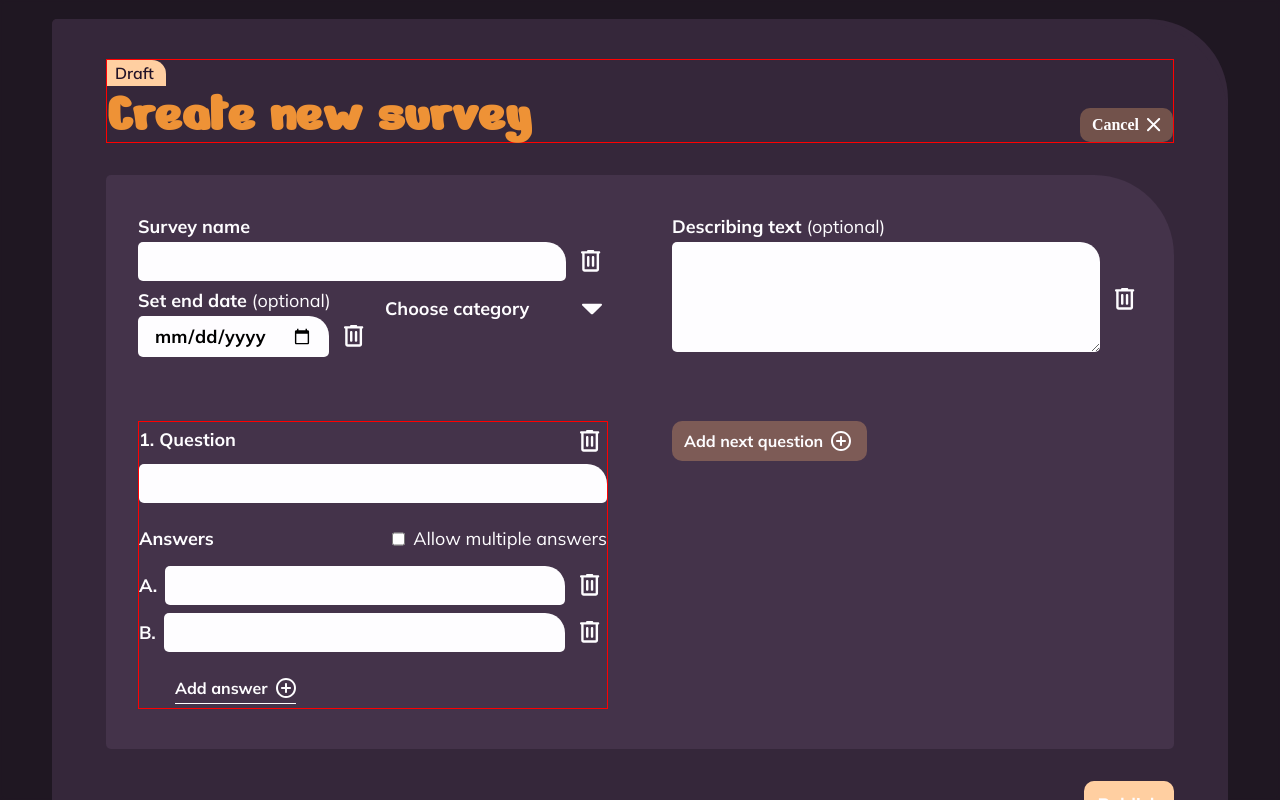
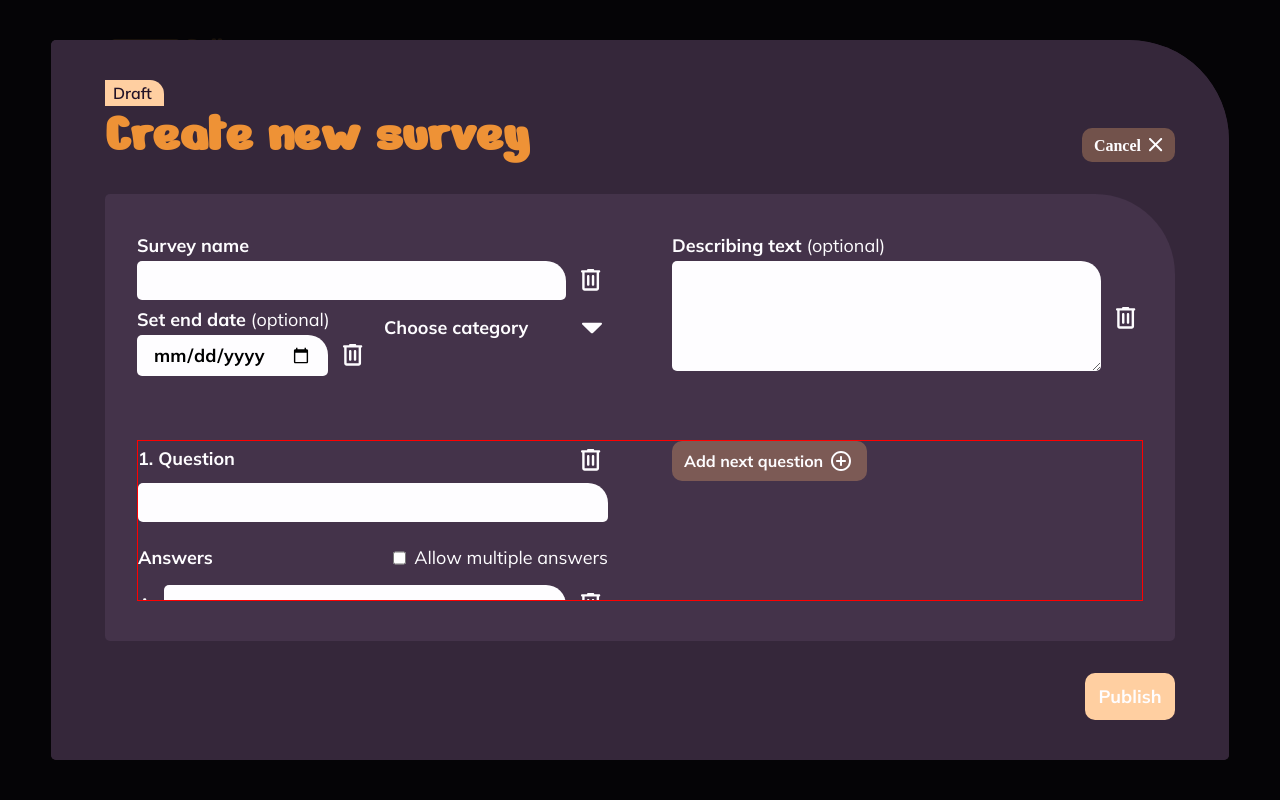
Before and after one commit to guhe78/poll_app, an Angular app: page / in a window 1280 px wide. Both pictures are taken after a click on the button "New survey". Shown: the top 800 px of the page. Built offline with nearby package versions, Linux system fonts and the light colour scheme; a web font is replaced by a local one.

Commit message:
feat: question container scroll

```diff
--- a/src/app/shared/components/create-survey/create-survey.html
+++ b/src/app/shared/components/create-survey/create-survey.html
@@ -7,8 +7,13 @@
       ></app-status-badge>
       <div class="create-survey__headline--container">
         <h3 class="create-survey__headline">Create new survey</h3>
-        <button class="create-survey__button-cancel" type="reset" form="survey-form">
-          Cancel
+        <button
+          class="create-survey__button-cancel"
+          type="reset"
+          form="survey-form"
+          (click)="closeSurveyForm()"
+        >
+          <span class="create-survey__button-cancel--text">Cancel</span>
           <span class="create-survey__button-cancel--icon" [innerHTML]="iconsService.close"></span>
         </button>
       </div>
--- a/src/app/shared/components/create-survey/create-survey.scss
+++ b/src/app/shared/components/create-survey/create-survey.scss
@@ -1,4 +1,9 @@
 @use '../../../styles/base/typography';
+
+:host {
+  display: flex;
+  min-height: 0;
+}
 
 .create-survey {
   background-color: rgba(53, 39, 58, 1);
@@ -8,13 +13,14 @@
   align-items: center;
   padding: 40px 54px;
 
+  min-height: 0;
+
   border-radius: 5px 100px 5px 5px;
 
   &__header {
     display: flex;
     flex-direction: column;
     justify-content: space-between;
-    border: 1px solid red;
   }
 
   &__main {
@@ -24,6 +30,9 @@
     gap: 32px;
 
     width: 100%;
+    min-height: 0;
+
+    flex: 1;
   }
 
   &__headline--container {
@@ -126,7 +135,13 @@
     border: none;
     border-radius: 10px;
 
+    gap: 8px;
+
     cursor: pointer;
+
+    &--text {
+      transform: translateY(1px);
+    }
 
     &--icon {
       display: flex;
@@ -135,8 +150,6 @@
 
       width: 14px;
       height: 14px;
-
-      margin-left: 8px;
 
       & svg {
         width: 100%;
--- a/src/app/shared/components/main-page/main-page.scss
+++ b/src/app/shared/components/main-page/main-page.scss
@@ -177,16 +177,21 @@
 }
 
 dialog.survey-dialog {
+  &[open] {
+    display: flex;
+    flex-direction: column;
+  }
   border: none;
   background-color: rgba(53, 39, 58, 1);
-  border-radius: 5px 80px 5px 5px;
+  border-radius: 5px 100px 5px 5px;
 
   padding: 0;
   margin: auto;
-  overflow: visible;
+  height: auto;
+  max-height: 90vh;
+  overflow: hidden;
 }
 
 dialog.survey-dialog::backdrop {
-  background: rgba(0, 0, 0, 0.4);
-  backdrop-filter: blur(2px);
+  background: rgba(0, 0, 0, 0.9);
 }
--- a/src/app/shared/components/main-page/main-page.ts
+++ b/src/app/shared/components/main-page/main-page.ts
@@ -27,13 +27,13 @@ export class MainPage {
   openDialog() {
     this.dialogRef.nativeElement.showModal();
 
-    document.body.style.overflow = 'hidden';
+    document.body.style.overflowY = 'clip';
   }
 
   closeDialog() {
     this.dialogRef.nativeElement.close();
 
-    document.body.style.overflow = '';
+    document.body.style.overflowY = '';
   }
 
   closeOnBackdrop(event: MouseEvent) {
--- a/src/app/shared/components/survey-form/survey-form.scss
+++ b/src/app/shared/components/survey-form/survey-form.scss
@@ -1,3 +1,8 @@
+:host {
+  display: flex;
+  flex: 1;
+  min-height: 0;
+}
 .form-group {
   display: flex;
   flex-direction: column;
@@ -15,6 +20,8 @@
   gap: 64px;
 
   width: 100%;
+  height: 100%;
+  min-height: 0;
   padding: 40px 32px;
 
   font-family: 'Mulish';
@@ -245,10 +252,14 @@
 }
 
 .survey-form-questions-container {
+  border: 1px solid red;
   display: grid;
   grid-template-columns: repeat(2, minmax(0, 1fr));
   gap: 64px;
   width: 100%;
+  flex-grow: 1;
+  min-height: 0;
+  overflow-y: auto;
 }
 
 .survey-form-question {
@@ -271,7 +282,6 @@
     justify-content: flex-start;
     gap: 24px;
     width: 470px;
-    border: 1px solid red;
   }
 }
 
```
